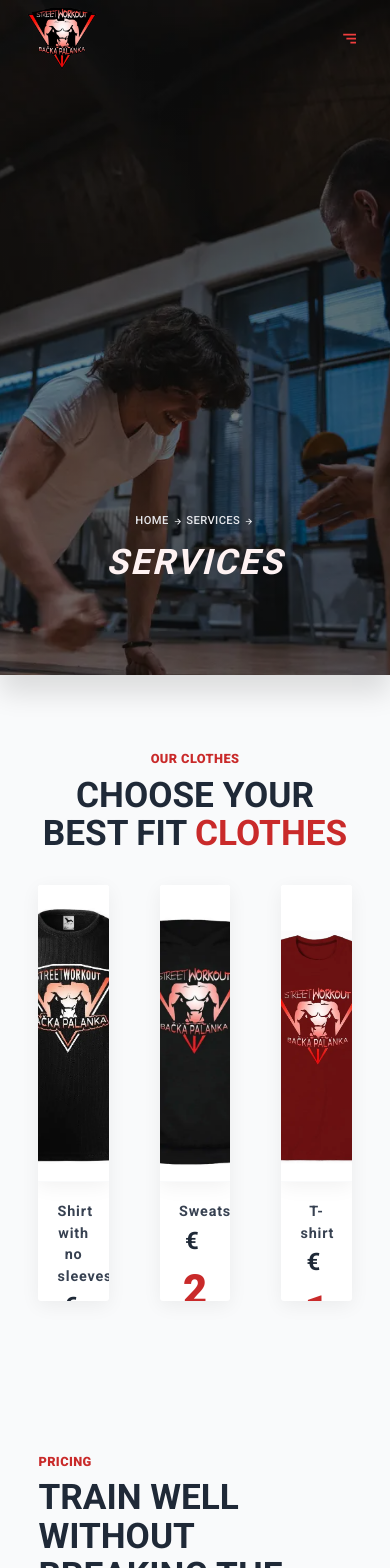
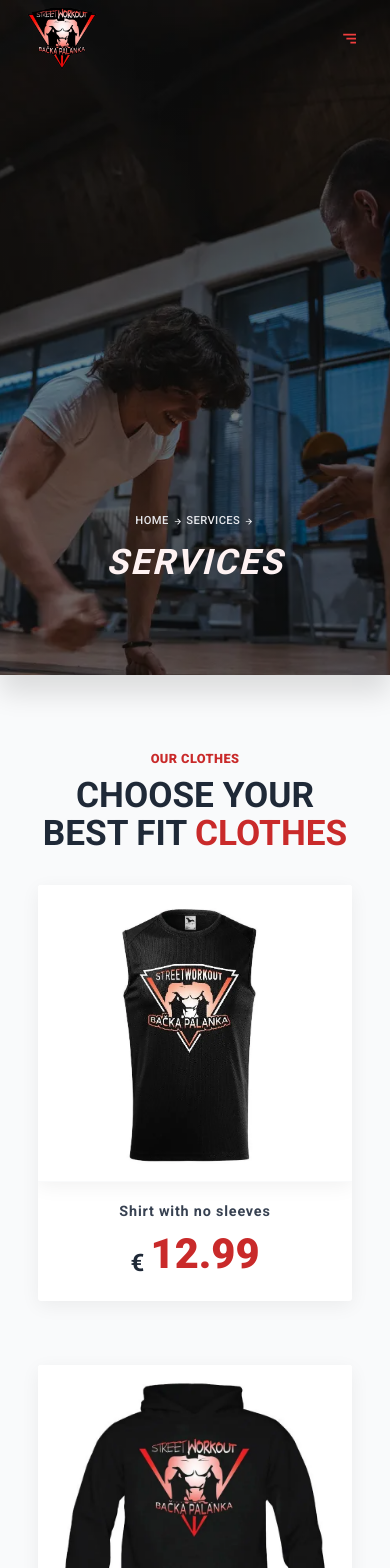
Before and after one commit to Djarma12/Streetworkout-Training-History, a React (Vite) app: page /services in a window 390 px wide. Shown: the top 1568 px of the page. Built offline with nearby package versions, Linux system fonts and the light colour scheme.

Commit message:
Add responsive Services page

```diff
--- a/src/pages/Services.jsx
+++ b/src/pages/Services.jsx
@@ -11,10 +11,17 @@ import Section from "../ui/Section";
 
 const StyledServices = styled.div`
   .shop {
+    display: grid;
+    grid-template-columns: repeat(auto-fit, minmax(30rem, 1fr));
+    justify-items: center;
+    gap: 8rem;
+  }
+
+  .plans {
     display: flex;
-    /* flex-wrap: wrap; */
+    flex-wrap: wrap;
     justify-content: center;
-    gap: 6.4rem;
+    gap: 8rem;
   }
 `;
 
@@ -24,8 +31,7 @@ function Services() {
       <Hero>
         <HeroBackground
           imgpath="/home-3.webp"
-          imgpathSmall="/home-3-small.webp"
-        >
+          imgpathSmall="/home-3-small.webp">
           <HeroContent headingText="Services" />
         </HeroBackground>
       </Hero>
@@ -45,7 +51,7 @@ function Services() {
           <span className="secondary">Pricing</span>Train well without breaking
           the <span>Bank</span>
         </Heading>
-        <ul className="shop">
+        <ul className="plans">
           {ourPlans.map((plan) => (
             <PlanCard plan={plan} key={plan.id} />
           ))}
```
